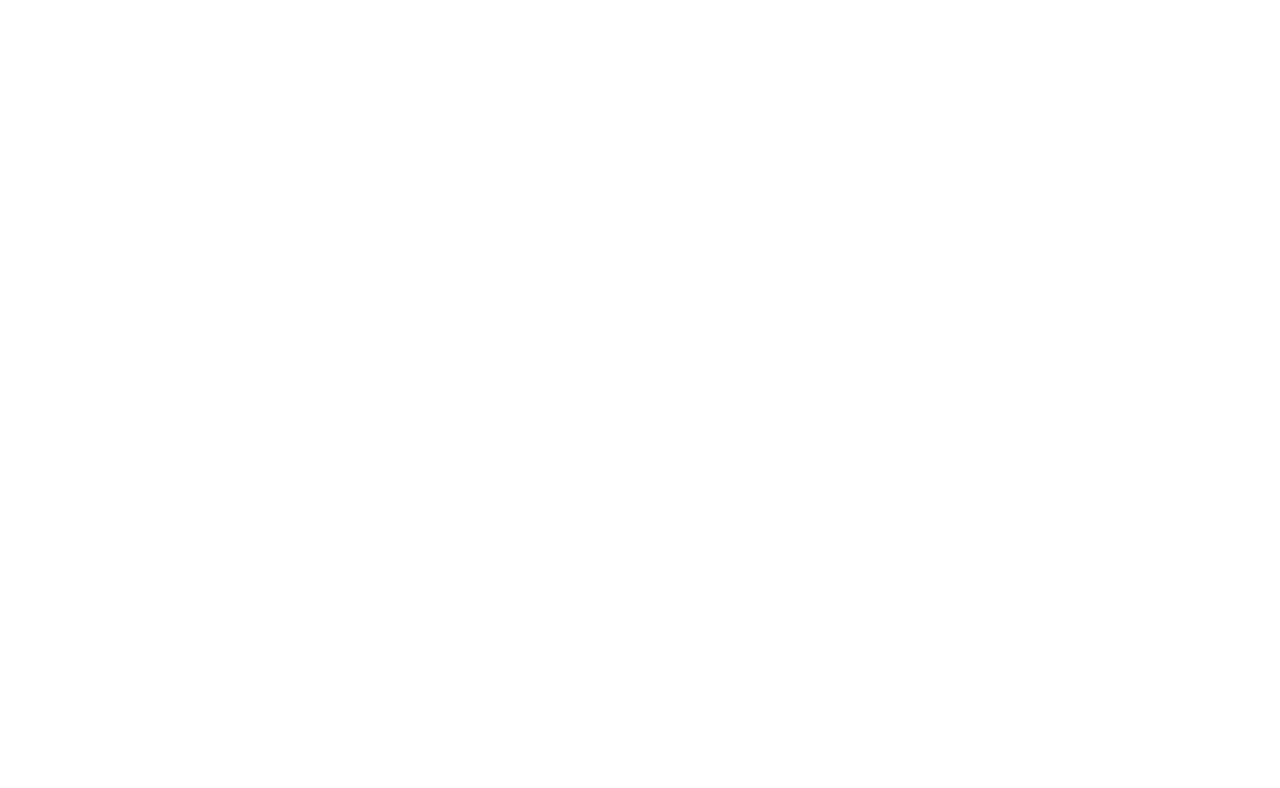
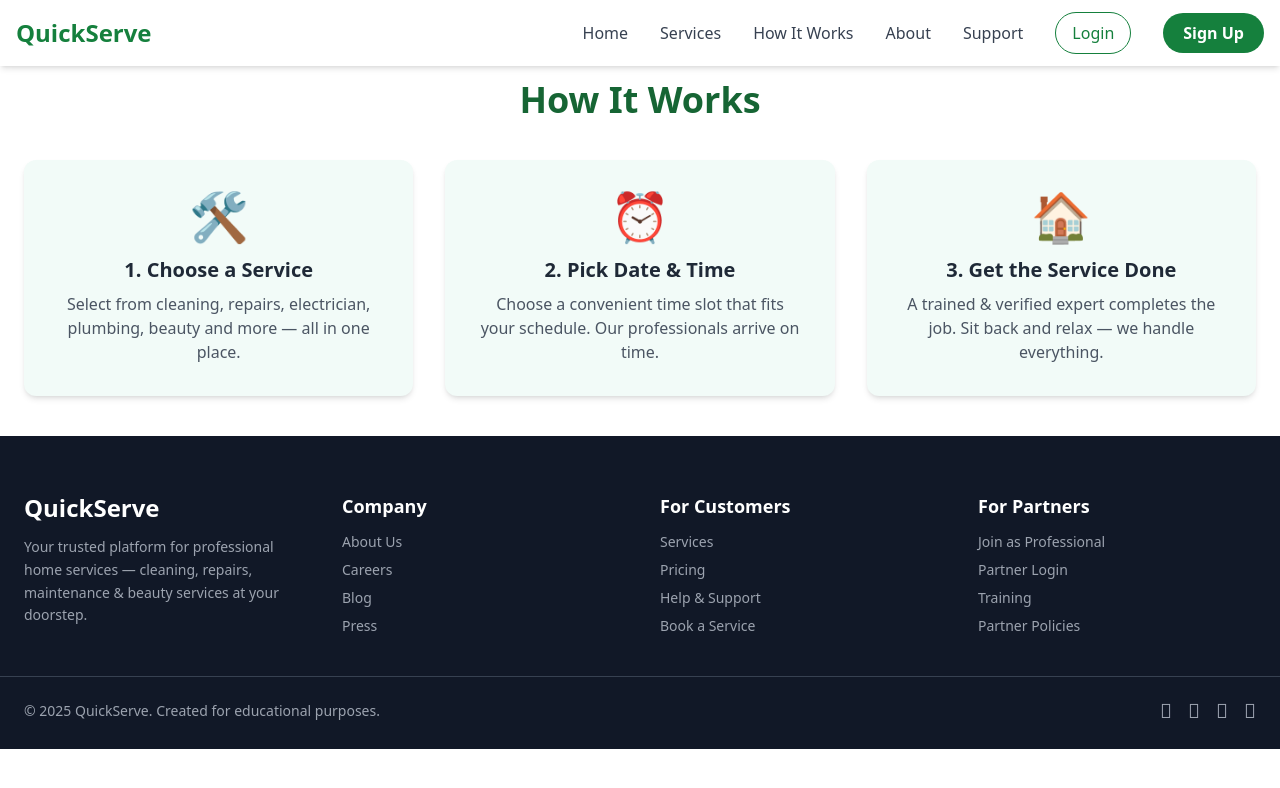
Before and after one commit to Household-Service-Management-System/QuickServe, a React (Vite) app in the folder client/: page /HowItWorks in a window 1280 px wide. Before the commit this address had no page. Shown: the top 788 px of the page. Built offline with nearby package versions, Linux system fonts and the light colour scheme.

Commit message:
Added Chnages in Navbar and Top Rated Professinal Added

```diff
--- a/client/src/App.jsx
+++ b/client/src/App.jsx
@@ -7,14 +7,21 @@ import BookService from "./pages/user/BookService";
 import MyBookings from "./pages/user/MyBookings";
 import Payments from "./pages/user/Payments";
 import Profile from "./pages/user/UserProfile";
-import ServiceProvideProfile from "./pages/service-provider/ServiceProvideProfile";
+// import ServiceProvideProfile from "./pages/service-provider/ServiceProvideProfile";
 import Home from "./pages/Home/Home";
+import HowItWorks from "./pages/Home/HowItWorks";
+import Categories from "./components/layout/Sidebar/Categories";
+import Services from "./pages/Home/Services";
+
 
 function App() {
   return (
     <BrowserRouter>
       <Routes>
-        <Route path="/" element={<Home />}/>
+        <Route path="/" element={<Home />} />
+        <Route path="/HowItWorks" element={<HowItWorks />} />
+        <Route path="/ServicesList" element={<Services />} />
+
         <Route path="/user" element={<UserLayout />}>
           <Route index element={<UserDashboard />} />
           <Route path="services" element={<ServicesList />} />
--- /dev/null
+++ b/client/src/components/TopProfessional.jsx
@@ -0,0 +1,70 @@
+import { motion } from "framer-motion";
+
+const pros = [
+  {
+    name: "Rahul Patil",
+    role: "Electrician",
+    experience: "5 yrs experience",
+    rating: "4.9 (1.1k reviews)",
+    img: "https://randomuser.me/api/portraits/men/32.jpg",
+  },
+  {
+    name: "Sneha Deshmukh",
+    role: "Home Cleaning Expert",
+    experience: "3 yrs experience",
+    rating: "4.8 (900 reviews)",
+    img: "https://randomuser.me/api/portraits/women/44.jpg",
+  },
+  {
+    name: "Amit Joshi",
+    role: "Plumber",
+    experience: "6 yrs experience",
+    rating: "4.7 (780 reviews)",
+    img: "https://randomuser.me/api/portraits/men/76.jpg",
+  },
+  {
+    name: "Priya Kulkarni",
+    role: "AC Repair Technician",
+    experience: "4 yrs experience",
+    rating: "4.9 (1.3k reviews)",
+    img: "https://randomuser.me/api/portraits/women/68.jpg",
+  },
+];
+
+const TopProfessionals = () => {
+  return (
+    <section className="py-20 bg-[#f2fbf8]" id="top-professionals">
+      <div className="max-w-7xl mx-auto px-6 text-center">
+        <h2 className="text-3xl md:text-4xl font-bold text-green-800 mb-10">
+          Top Rated Professionals
+        </h2>
+
+        <div className="grid grid-cols-1 sm:grid-cols-2 md:grid-cols-4 gap-8">
+          {pros.map((pro, index) => (
+            <motion.div
+              key={index}
+              className="bg-white p-6 rounded-xl shadow-md hover:shadow-xl transition cursor-pointer"
+              initial={{ opacity: 0, y: 30 }}
+              whileInView={{ opacity: 1, y: 0 }}
+              viewport={{ once: true, amount: 0.2 }}
+              transition={{ duration: 0.4, delay: index * 0.15 }}
+              whileHover={{ scale: 1.05 }}
+            >
+              <img
+                src={pro.img}
+                alt={pro.name}
+                className="w-24 h-24 mx-auto rounded-full object-cover mb-4"
+              />
+              <h3 className="text-lg font-semibold text-gray-800">{pro.name}</h3>
+              <p className="text-green-700 font-medium">{pro.role}</p>
+              <p className="text-sm text-gray-500 mt-1">{pro.experience}</p>
+              <p className="text-sm text-yellow-600 mt-2">⭐ {pro.rating}</p>
+            </motion.div>
+          ))}
+        </div>
+      </div>
+    </section>
+  );
+};
+
+export default TopProfessionals;
--- a/client/src/components/layout/Sidebar/Categories.jsx
+++ b/client/src/components/layout/Sidebar/Categories.jsx
@@ -52,12 +52,10 @@ const Categories = () => {
     <section className="py-20 bg-white" id="categories">
       <div className="max-w-7xl mx-auto px-6">
 
-        {/* Title */}
         <h2 className="text-3xl md:text-4xl font-bold text-center text-green-800 mb-10">
           Popular Services
         </h2>
 
-        {/* Grid */}
         <div className="grid grid-cols-2 sm:grid-cols-3 md:grid-cols-4 gap-6">
           {categories.map((cat, index) => (
             <motion.div
--- a/client/src/components/layout/Sidebar/Sidebar.jsx
+++ b/client/src/components/layout/Sidebar/Sidebar.jsx
@@ -55,7 +55,6 @@ export default function Sidebar() {
         </Typography>
       </Box> */}
 
-      {/* MENU ITEMS */}
       <List>
         {menuItems.map((item, i) => (
           <NavLink
@@ -81,7 +80,6 @@ export default function Sidebar() {
         ))}
       </List>
 
-      {/* LOGOUT */}
       <Box sx={{ position: "absolute", bottom: 20, width: "100%" }}>
         <ListItemButton onClick={handleLogout} sx={{ color: "white" }}>
           <ListItemIcon sx={{ color: "white" }}>
--- a/client/src/pages/Home/Home.jsx
+++ b/client/src/pages/Home/Home.jsx
@@ -11,6 +11,7 @@ import Nav from "./Nav";
 import Footer from "./Footer";
 import Categories from "../../components/layout/Sidebar/Categories";
 import PopularServices from "../../components/PopularServices";
+import TopProfessionals from "../../components/TopProfessional";
 
 const bannerImages = [
   "https://images.pexels.com/photos/4107284/pexels-photo-4107284.jpeg?auto=compress&cs=tinysrgb&w=1260&h=750&dpr=2", // cleaning
@@ -36,16 +37,15 @@ const Home = () => {
         >
           {bannerImages.map((img, index) => (
             <SwiperSlide key={index} className="relative w-full h-full">
-              {/* Background Image */}
+
               <div
                 className="absolute top-0 left-0 w-full h-full bg-cover bg-center"
                 style={{ backgroundImage: `url(${img})` }}
               />
 
-
               <div className="absolute top-0 left-0 w-full h-full bg-black bg-opacity-50 flex items-center justify-center px-4">
                 <div className="max-w-5xl mx-auto text-center md:text-left">
-                  {/* Small badge */}
+
                   <motion.div
                     initial={{ opacity: 0, y: -10 }}
                     animate={{ opacity: 1, y: 0 }}
@@ -55,7 +55,6 @@ const Home = () => {
                     Trusted Home Services • On-Demand
                   </motion.div>
 
-                  {/* Main Heading */}
                   <motion.h1
                     initial={{ opacity: 0, y: 20 }}
                     animate={{ opacity: 1, y: 0 }}
@@ -67,7 +66,6 @@ const Home = () => {
                     in Minutes
                   </motion.h1>
 
-                  {/* Animated sub-heading */}
                   <TypeAnimation
                     sequence={[
                       "Cleaning • Electrician • Plumber • AC Repair",
@@ -82,7 +80,6 @@ const Home = () => {
                     repeat={Infinity}
                   />
 
-
                   <motion.p
                     initial={{ opacity: 0, y: 15 }}
                     animate={{ opacity: 1, y: 0 }}
@@ -94,14 +91,13 @@ const Home = () => {
                     and relax—we’ll handle the rest.
                   </motion.p>
 
-                  {/* Location + Search + CTA */}
                   <motion.div
                     initial={{ opacity: 0, y: 20 }}
                     animate={{ opacity: 1, y: 0 }}
                     transition={{ duration: 0.7, delay: 0.3 }}
                     className="bg-white bg-opacity-90 rounded-2xl shadow-lg p-3 md:p-4 flex flex-col md:flex-row gap-3 md:items-center mb-5"
                   >
-                    {/* Location */}
+
                     <div className="flex-1 flex items-center gap-2 border border-gray-200 rounded-xl px-3 py-2 bg-white">
                       <span className="text-gray-500 text-sm">📍</span>
                       <select className="flex-1 bg-transparent text-sm md:text-base outline-none">
@@ -122,7 +118,6 @@ const Home = () => {
                       />
                     </div>
 
-                    {/* Button */}
                     <button className="w-full md:w-auto px-5 py-2.5 rounded-xl text-sm md:text-base font-semibold bg-green-600 text-white hover:bg-green-700 transition">
                       Search Services
                     </button>
@@ -162,6 +157,8 @@ const Home = () => {
       {/* Popular Services  */}
       <PopularServices/>
 
+      {/* Top Professioanls */}
+      <TopProfessionals/>
 
       <Footer />
     </div>
--- /dev/null
+++ b/client/src/pages/Home/HowItWorks.jsx
@@ -0,0 +1,58 @@
+import { motion } from "framer-motion";
+import Navbar from "./Nav"
+import Footer from "./Footer";
+
+const steps = [
+  {
+    title: "1. Choose a Service",
+    desc: "Select from cleaning, repairs, electrician, plumbing, beauty and more — all in one place.",
+    icon: "🛠️",
+  },
+  {
+    title: "2. Pick Date & Time",
+    desc: "Choose a convenient time slot that fits your schedule. Our professionals arrive on time.",
+    icon: "⏰",
+  },
+  {
+    title: "3. Get the Service Done",
+    desc: "A trained & verified expert completes the job. Sit back and relax — we handle everything.",
+    icon: "🏠",
+  },
+];
+
+const HowItWorks = () => {
+    return (
+
+        <section className="py-20 bg-white" id="how-it-works">
+            <Navbar/>
+      <div className="max-w-7xl mx-auto px-6 text-center">
+        <h2 className="text-3xl md:text-4xl font-bold text-green-800 mb-10">
+          How It Works
+        </h2>
+
+        <div className="grid grid-cols-1 md:grid-cols-3 gap-8 mt-8">
+          {steps.map((step, index) => (
+            <motion.div
+              key={index}
+              className="p-8 bg-[#f2fbf8] rounded-xl shadow-md hover:shadow-xl transition cursor-default"
+              initial={{ opacity: 0, y: 30 }}
+              whileInView={{ opacity: 1, y: 0 }}
+              viewport={{ once: true, amount: 0.2 }}
+              transition={{ duration: 0.4, delay: index * 0.15 }}
+              whileHover={{ scale: 1.05 }}
+            >
+              <div className="text-5xl mb-4">{step.icon}</div>
+              <h3 className="text-xl font-semibold text-gray-800 mb-2">
+                {step.title}
+              </h3>
+              <p className="text-gray-600">{step.desc}</p>
+            </motion.div>
+          ))}
+        </div>
+            </div>
+            <Footer/>
+    </section>
+  );
+};
+
+export default HowItWorks;
--- a/client/src/pages/Home/Nav.jsx
+++ b/client/src/pages/Home/Nav.jsx
@@ -15,11 +15,11 @@ const Nav = () => {
           QuickServe
         </Link>
 
-        {/* Desktop Menu */}
+        {/* Menu Button */}
         <div className="hidden md:flex items-center space-x-8 text-gray-700 font-medium">
           <Link to="/" className="hover:text-green-700">Home</Link>
-          <Link to="/services" className="hover:text-green-700">Services</Link>
-          <Link to="/how-it-works" className="hover:text-green-700">How It Works</Link>
+          <Link to="/ServicesList" className="hover:text-green-700">Services</Link>
+          <Link to="/HowItWorks" className="hover:text-green-700">How It Works</Link>
           <Link to="/about" className="hover:text-green-700">About</Link>
           <Link to="/support" className="hover:text-green-700">Support</Link>
 
@@ -55,8 +55,8 @@ const Nav = () => {
           className="md:hidden bg-white shadow-md px-6 pb-4 space-y-4 font-medium text-gray-700"
         >
           <Link to="/" className="block hover:text-green-700">Home</Link>
-          <Link to="/services" className="block hover:text-green-700">Services</Link>
-          <Link to="/how-it-works" className="block hover:text-green-700">How It Works</Link>
+          <Link to="/ServicesList" className="block hover:text-green-700">Services</Link>
+          <Link to="/Services" className="block hover:text-green-700">How It Works</Link>
           <Link to="/about" className="block hover:text-green-700">About</Link>
           <Link to="/support" className="block hover:text-green-700">Support</Link>
 
--- /dev/null
+++ b/client/src/pages/Home/Services.jsx
@@ -0,0 +1,17 @@
+import React from 'react'
+import Categories from '../../components/layout/Sidebar/Categories'
+import Nav from './Nav'
+import Footer from './Footer'
+
+
+function Services() {
+  return (
+    <div>
+          <Nav />
+          <Categories />
+          <Footer/>
+    </div>
+  )
+}
+
+export default Services
```
Also changed, not shown: client/src/components/PopularServices.jsx (+1 -7 lines).
